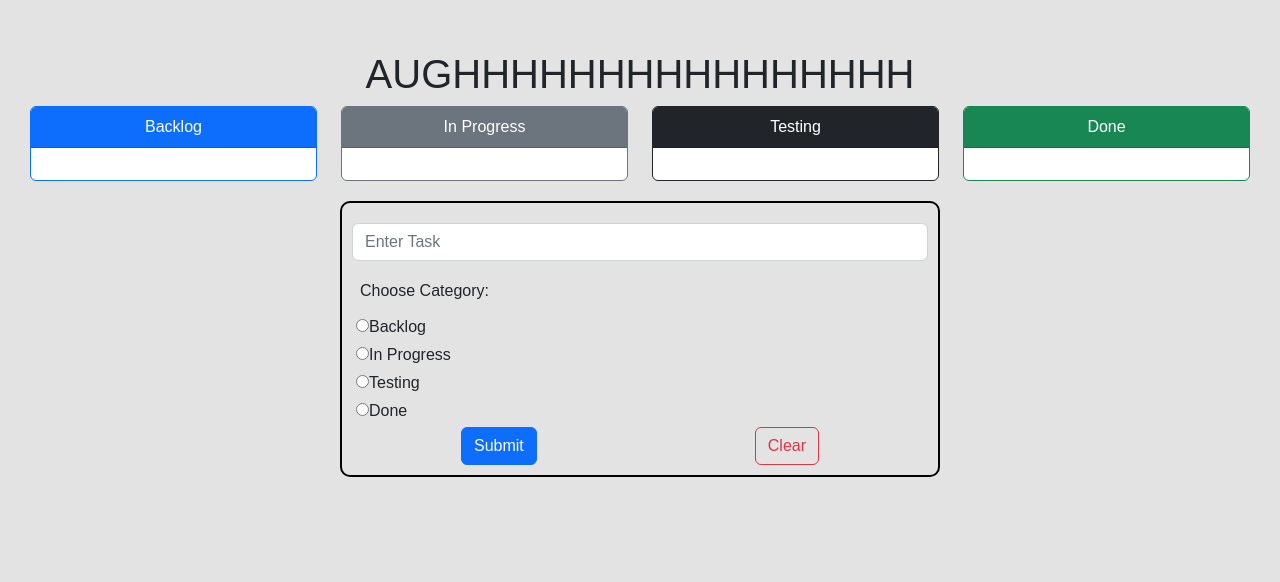
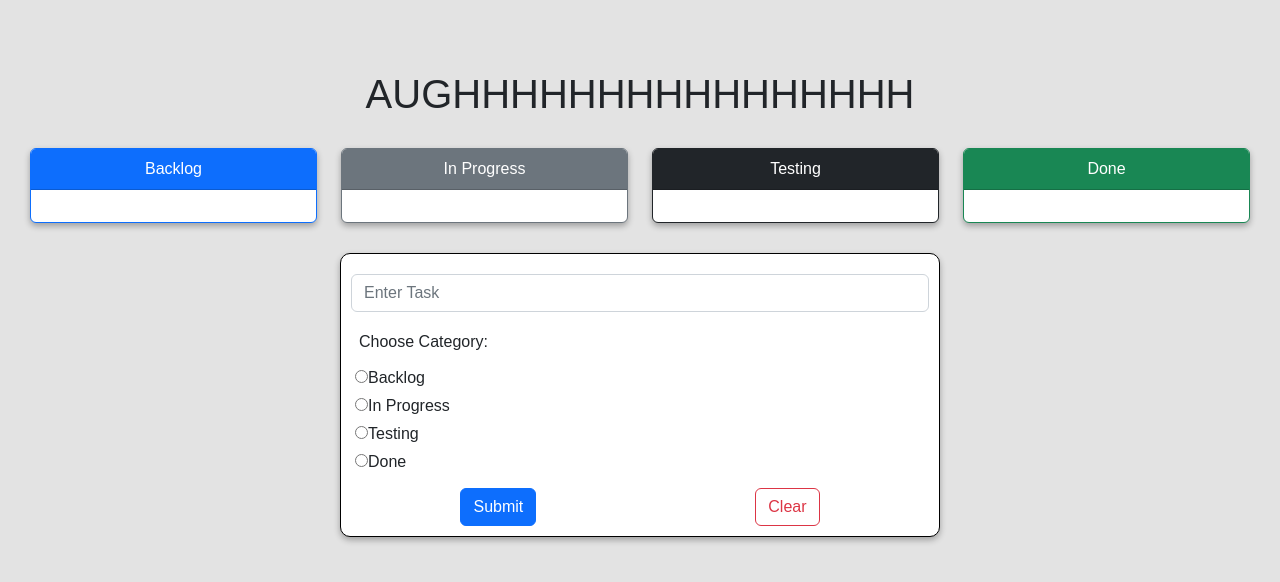
Before and after one commit to opchum/kanban-board, a Vue app: page / in a window 1280 px wide. Shown: the top 582 px of the page. Built offline with nearby package versions, Linux system fonts and the light colour scheme.

Commit message:
trying to refactor delete but fail smh

```diff
--- a/src/App.vue
+++ b/src/App.vue
@@ -2,8 +2,9 @@
   <div id="app">
     <HelloWorld msg="AUGHHHHHHHHHHHHHHHH" />
     <div class="row">
-      <div class="col-md-3">
+      <div class="cardParent col-md-3">
         <b-card
+        class="cardBody"
         border-variant="primary"
         header='Backlog'
         header-bg-variant="primary"
@@ -20,8 +21,9 @@
             />
         </b-card>
       </div>
-      <div class="col-md-3">
+      <div class="cardParent col-md-3">
         <b-card
+        class="cardBody"
         border-variant="secondary"
         header='In Progress'
         header-bg-variant="secondary"
@@ -38,8 +40,9 @@
             />
         </b-card>
       </div>
-      <div class="col-md-3">
+      <div class="cardParent col-md-3">
         <b-card
+        class="cardBody"
         border-variant="dark"
         header='Testing'
         header-bg-variant="dark"
@@ -56,8 +59,9 @@
             />
         </b-card>
       </div>
-      <div class="col-md-3">
+      <div class="cardParent col-md-3">
         <b-card
+        class="cardBody"
         border-variant="success"
         header='Done'
         header-bg-variant="success"
@@ -147,7 +151,12 @@ export default {
       this.inprogressTasks = this.inprogressTasks.filter(task => task.id !== taskId);
       this.testingTasks = this.testingTasks.filter(task => task.id !== taskId);
       this.doneTasks = this.doneTasks.filter(task => task.id !== taskId);
-    }
+    },
+    // TRYING TO REFACTOR THE DELETE FUNCTION
+    // deleteTask(taskId, taskCategory){
+    //   const sectionTask =`${taskCategory}Tasks`
+    //   this.sectionTask = this.sectionTask.filter(task => task.id !== taskId);
+    // }
   }
 }
 </script>
@@ -163,22 +172,21 @@ export default {
   height: 100vh;
   background-color: rgb(227, 227, 227);
 }
-.formBody {
-  background-color: white;
-  border-radius: 10px;
-  margin: 20px auto;
-  padding: 10px;
-  border: 2px solid black;
-  min-width: 300px;
-  max-width: 600px;
-}
-
-.formGroup {
-  margin: 10px auto;
-}
 
 .buttonGroup {
   display: flex;
   justify-content: space-around;
 }
+
+.cardParent{
+  padding: 10px;
+}
+
+.cardBody{
+  box-shadow: 0 3px 6px rgba(0, 0, 0, 0.3);
+}
+
+.cardBody:hover {
+  box-shadow: 0 6px 12px rgba(0, 0, 0, 0.6);
+}
 </style>
--- a/src/components/CardForm.vue
+++ b/src/components/CardForm.vue
@@ -7,7 +7,7 @@
                 </b-form-input>
             </b-form-group>
 
-            <b-form-group>
+            <b-form-group class="formGroup">
                 <label class="m-2">Choose Category:</label>
                 <b-form-radio v-model="enteredCategory"  name="category-radios" value="backlog" required class="m-1">Backlog
                 </b-form-radio>
@@ -55,23 +55,27 @@ export default {
 
 <style scoped>
 .formBody{
-    background-color: transparent;
     border-radius: 10px;
     margin: 20px auto;
     padding: 10px;
-    border: 2px solid black;
+    border: 1px solid black;
     min-width: 300px;
     max-width: 600px;
+    background-color: white;
+    box-shadow: 0 3px 6px rgba(0, 0, 0, 0.3);
+}
+
+.formBody:hover {
+    box-shadow: 0 6px 12px rgba(0, 0, 0, 0.6);
 }
 
 .formGroup{
     margin: 10px auto;
+    border-radius: 10px;
 }
 
 .buttonGroup{
     display:flex;
     justify-content: space-around;
 }
-
-
 </style>
--- a/src/components/HelloWorld.vue
+++ b/src/components/HelloWorld.vue
@@ -15,7 +15,8 @@ export default {
 
 <!-- Add "scoped" attribute to limit CSS to this component only -->
 <style scoped>
-h1{
+.hello{
   text-align: center;
+  margin: 20px;
 }
 </style>
```
